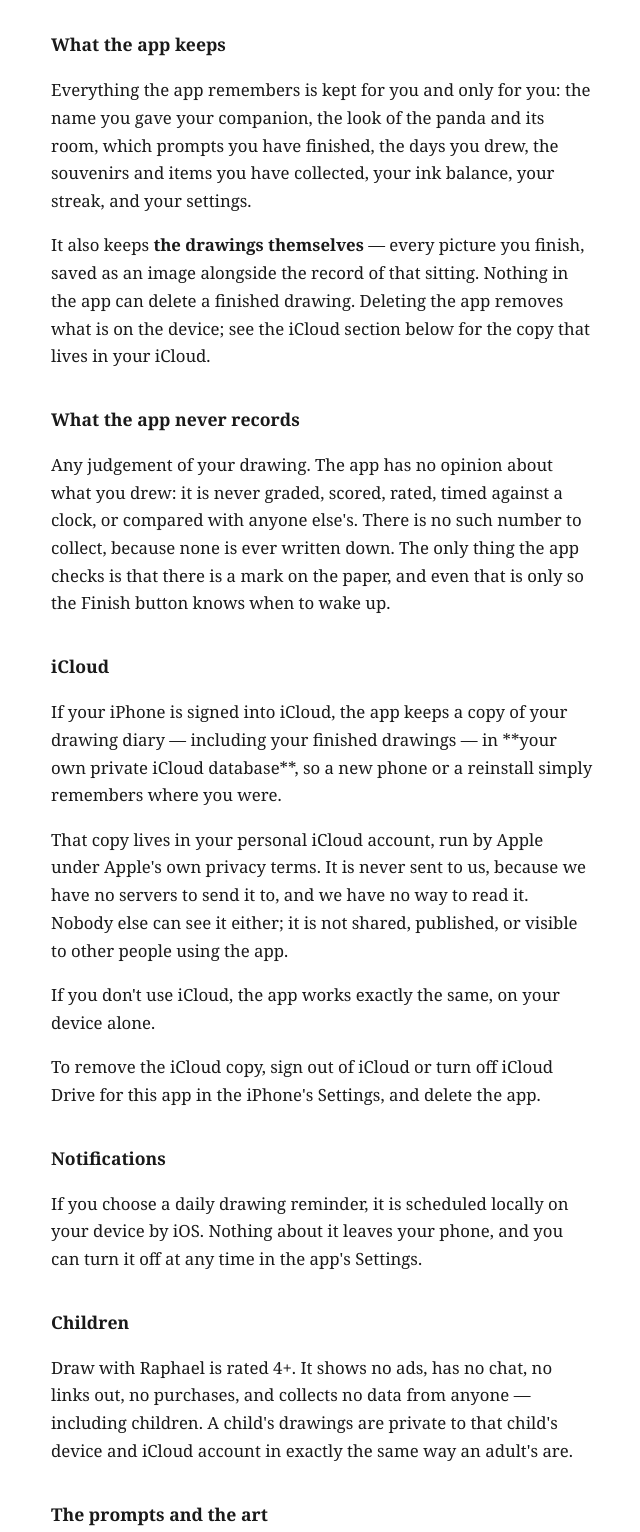
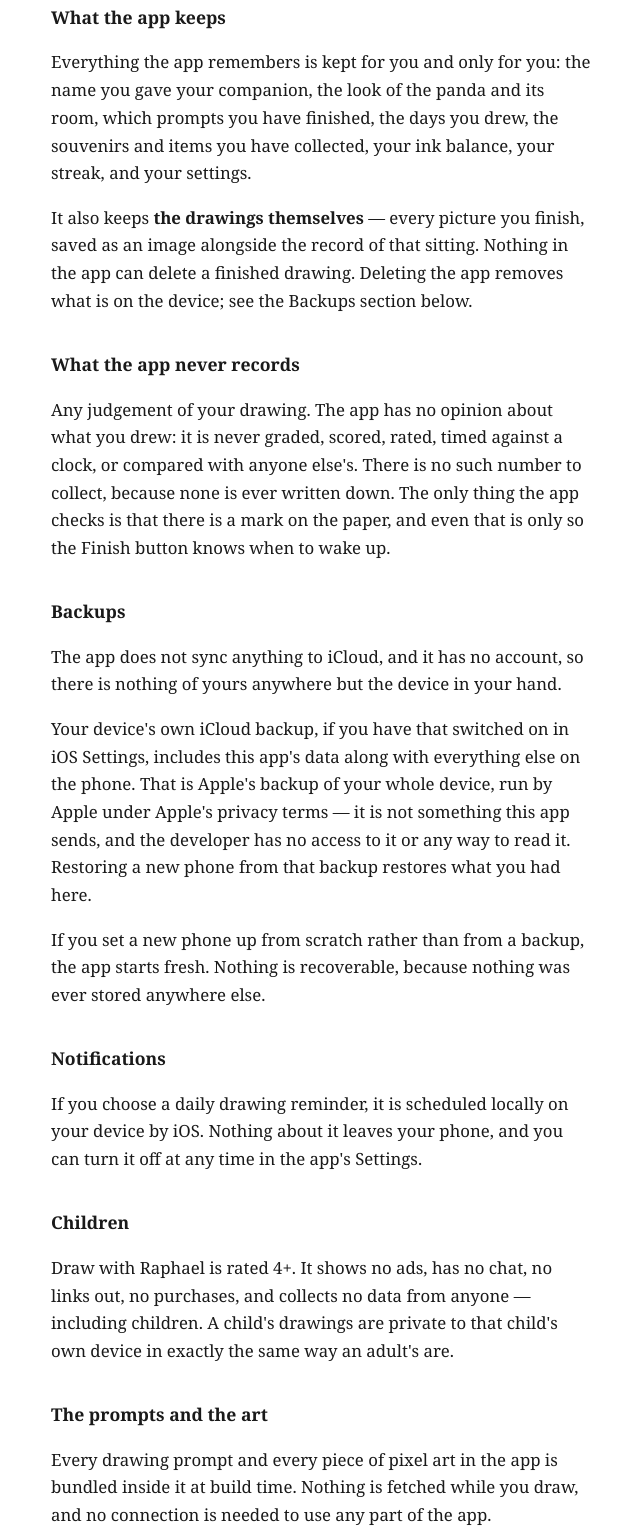
Before and after one commit to minchangyi/draw-with-raphael, a plain HTML site: page privacy.html in a window 1280 px wide. Shown: the part 495-2027 px from the top of the page, without its empty margins (317-957 px from the left). Drawn offline with Linux system fonts and the light colour scheme.

Commit message:
iCloud sync is out of 1.0 — the policy says so now
The privacy policy described a copy going to the user's own iCloud. That
copy is no longer made: sync was cut from 1.0 on 21 Aug 2026. Replaced
with an honest Backups section — the app syncs nothing, and an ordinary
iOS device backup still covers restoring a new phone.

Regenerated from the app repo's PRIVACY-POLICY.md, which is the master.

```diff
--- a/privacy.html
+++ b/privacy.html
@@ -40,7 +40,7 @@
 
 <p><strong>Draft of 16 August 2026 — not yet published.</strong></p>
 
-<p>Draw with Raphael is a drawing app made by one person. This policy is short because the honest answer is short: the app collects nothing, and the only place your drawings ever go is your own iCloud.</p>
+<p>Draw with Raphael is a drawing app made by one person. This policy is short because the honest answer is short: the app collects nothing, and the only place your drawings ever go is this phone.</p>
 
 <h2>What the app collects</h2>
 
@@ -50,21 +50,19 @@
 
 <p>Everything the app remembers is kept for you and only for you: the name you gave your companion, the look of the panda and its room, which prompts you have finished, the days you drew, the souvenirs and items you have collected, your ink balance, your streak, and your settings.</p>
 
-<p>It also keeps <strong>the drawings themselves</strong> — every picture you finish, saved as an image alongside the record of that sitting. Nothing in the app can delete a finished drawing. Deleting the app removes what is on the device; see the iCloud section below for the copy that lives in your iCloud.</p>
+<p>It also keeps <strong>the drawings themselves</strong> — every picture you finish, saved as an image alongside the record of that sitting. Nothing in the app can delete a finished drawing. Deleting the app removes what is on the device; see the Backups section below.</p>
 
 <h2>What the app never records</h2>
 
 <p>Any judgement of your drawing. The app has no opinion about what you drew: it is never graded, scored, rated, timed against a clock, or compared with anyone else's. There is no such number to collect, because none is ever written down. The only thing the app checks is that there is a mark on the paper, and even that is only so the Finish button knows when to wake up.</p>
 
-<h2>iCloud</h2>
+<h2>Backups</h2>
 
-<p>If your iPhone is signed into iCloud, the app keeps a copy of your drawing diary — including your finished drawings — in **your own private iCloud database**, so a new phone or a reinstall simply remembers where you were.</p>
+<p>The app does not sync anything to iCloud, and it has no account, so there is nothing of yours anywhere but the device in your hand.</p>
 
-<p>That copy lives in your personal iCloud account, run by Apple under Apple's own privacy terms. It is never sent to us, because we have no servers to send it to, and we have no way to read it. Nobody else can see it either; it is not shared, published, or visible to other people using the app.</p>
+<p>Your device's own iCloud backup, if you have that switched on in iOS Settings, includes this app's data along with everything else on the phone. That is Apple's backup of your whole device, run by Apple under Apple's privacy terms — it is not something this app sends, and the developer has no access to it or any way to read it. Restoring a new phone from that backup restores what you had here.</p>
 
-<p>If you don't use iCloud, the app works exactly the same, on your device alone.</p>
-
-<p>To remove the iCloud copy, sign out of iCloud or turn off iCloud Drive for this app in the iPhone's Settings, and delete the app.</p>
+<p>If you set a new phone up from scratch rather than from a backup, the app starts fresh. Nothing is recoverable, because nothing was ever stored anywhere else.</p>
 
 <h2>Notifications</h2>
 
@@ -72,7 +70,7 @@
 
 <h2>Children</h2>
 
-<p>Draw with Raphael is rated 4+. It shows no ads, has no chat, no links out, no purchases, and collects no data from anyone — including children. A child's drawings are private to that child's device and iCloud account in exactly the same way an adult's are.</p>
+<p>Draw with Raphael is rated 4+. It shows no ads, has no chat, no links out, no purchases, and collects no data from anyone — including children. A child's drawings are private to that child's own device in exactly the same way an adult's are.</p>
 
 <h2>The prompts and the art</h2>
 
```
